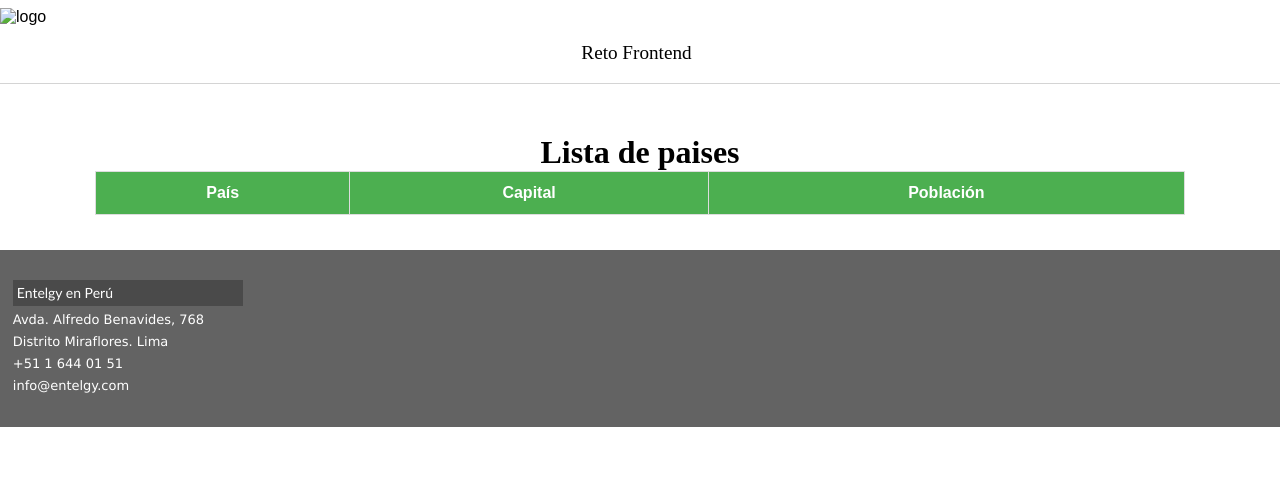
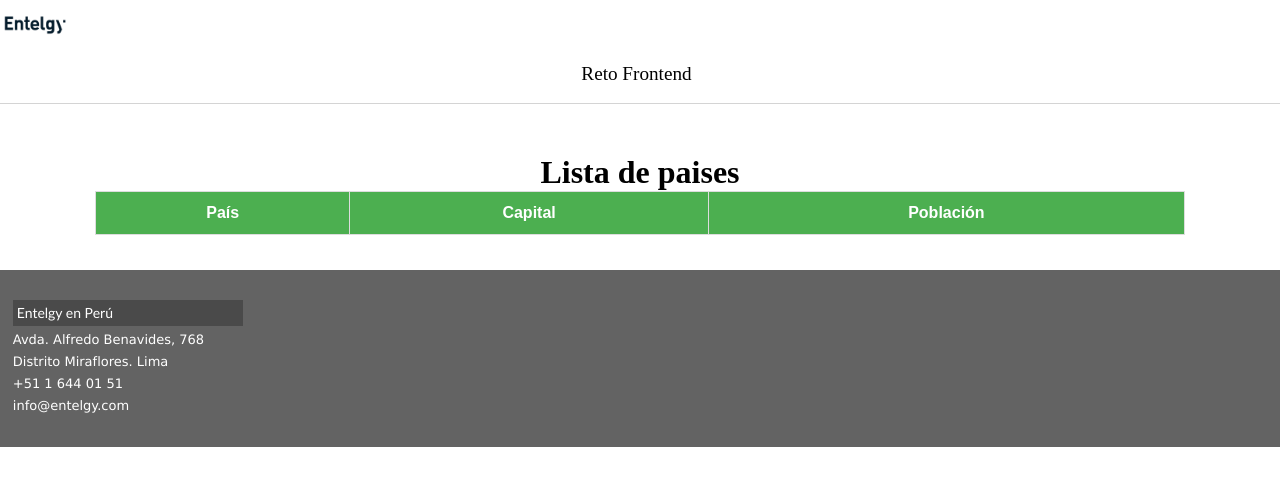
Before and after one commit to MoiFalcon5593/reto-moises, a plain HTML site: page index.html in a window 1280 px wide. Drawn offline with Linux system fonts and the light colour scheme; the site is published under a folder, as on GitHub Pages, so addresses that start at the root find nothing; no server answers; some icons are missing; a web font is replaced by a local one.

Commit message:
Update index.html

```diff
--- a/index.html
+++ b/index.html
@@ -10,7 +10,7 @@
 
 
     <title>Moises Falcon</title>
-    <link rel="icon" type="image/png" href="/img/entelgy-logo-home.png" />
+    <link rel="icon" type="image/png" href="img/entelgy-logo-home.png" />
 
     <link rel="stylesheet" href="css/main.css">
     <link rel="stylesheet" href="css/style.css">
@@ -27,7 +27,7 @@
           <div class="">
             <figure class="content-img">
               <a href="#">
-                <img src="/img/entelgy-logo-home.png" class="img-fluid" alt="logo">
+                <img src="img/entelgy-logo-home.png" class="img-fluid" alt="logo">
               </a>
             </figure>
           </div>
```
